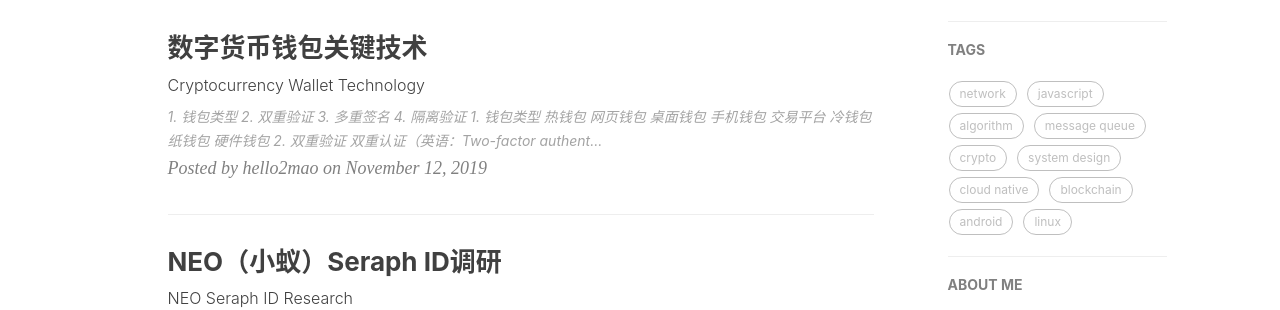
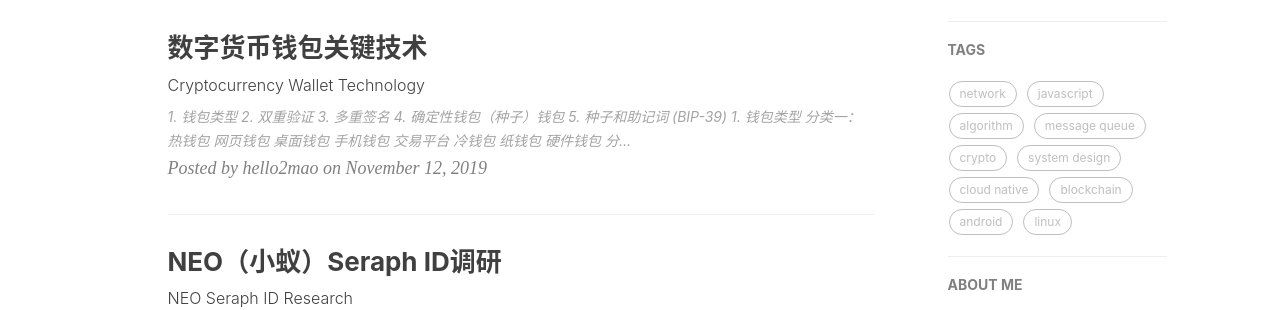
Before and after one commit to hello2mao/hello2mao.github.io, a Jekyll site: the page built from index.html, in a window 1280 px wide. Shown: the part 437-747 px from the top of the page. Built offline with Jekyll 4.4.1, drawn with Linux system fonts in a browser that asks for light colours; nearby versions of some CDN libraries; a script that is not in the unit is left out; the list of posts is cut into pages by our own code; comment, search, counter and statistics services are not loaded.

Commit message:
Lazy push: 2019年11月12日 星期二 14时46分46秒 CST

```diff
--- a/_posts/2019-11-12-cryptocurrency-wallet-technology-overview.md
+++ b/_posts/2019-11-12-cryptocurrency-wallet-technology-overview.md
@@ -10,14 +10,17 @@
 
 <!-- TOC -->
 
-- [1. 钱包类型](#1-%e9%92%b1%e5%8c%85%e7%b1%bb%e5%9e%8b)
-- [2. 双重验证](#2-%e5%8f%8c%e9%87%8d%e9%aa%8c%e8%af%81)
-- [3. 多重签名](#3-%e5%a4%9a%e9%87%8d%e7%ad%be%e5%90%8d)
-- [4. 隔离验证](#4-%e9%9a%94%e7%a6%bb%e9%aa%8c%e8%af%81)
+- [1. 钱包类型](#1-钱包类型)
+- [2. 双重验证](#2-双重验证)
+- [3. 多重签名](#3-多重签名)
+- [4. 确定性钱包（种子）钱包](#4-确定性钱包种子钱包)
+- [5. 种子和助记词 (BIP-39)](#5-种子和助记词-bip-39)
 
 <!-- /TOC -->
 
 # 1. 钱包类型
+
+*分类一：*
 
 - 热钱包
   - 网页钱包
@@ -27,6 +30,14 @@
 - 冷钱包
   - 纸钱包
   - 硬件钱包
+
+*分类二：*
+
+- 非确定性钱包：，它的每一个密钥都是通过一个随机数独立生成的。密钥之间相互没有关联。
+- 确定性钱包：它所有的密钥都来源于一个单独的叫做种子的主密钥。在这个钱包中所有的密钥都相互关联，并且任何拥有原始种子的人都可以将这些密钥再生成一遍。
+
+分层确定性钱包是通过一个种子来初始化的。而为了便于使用，种子会被编码成英语单词（或者其他语言的单词），这些单词被称为助记词。
+
 
 # 2. 双重验证
 
@@ -59,17 +70,14 @@
 
 多重签名地址可设定其所需的密钥组合：最常见的就是三分之二（2/3），此类地址表示只需提供2个起签名就可以访问3签名地址中的资金。
 
-# 4. 隔离验证
+# 4. 确定性钱包（种子）钱包
 
-隔离验证，即Segregated Witness （简称 SegWit），最开始被认为是一种比特币区块的扩容方案，会影响到比特币区块的大小，极有可能造成比特币分叉，引起了社区的激烈讨论。
+推荐使用的是拥有助记词种子备份功能的基于行业标准的HD 钱包。
 
-隔离验证要点有三个：
+确定性钱包最高级的实现就是由比特币的 BIP-32 标准定义的 HD 钱包。
 
-- 改变了比特币区块中数据的存储方式
-- 提高了区块容量，并且还能与旧版本兼容
-- 解决了许多比特币项目中存在的一个主要问题：交易延展性
+![](https://user-gold-cdn.xitu.io/2018/4/27/1630512bf00efacf?imageView2/0/w/1280/h/960/format/webp/ignore-error/1)
 
-隔离验证其实就是把原来的比特币交易中签名的部分单独拿出来放到另一个叫 witness 的结构中。
-签名就是要用来进行“验证”的数据，放在另一个地方就是要“隔离”出来。
+# 5. 种子和助记词 (BIP-39)
 
-![](https://img.chainnews.com/material/images/dbc887f05e8bd52475e97a1cb75a8acb.jpg)
+HD 钱包对于管理多个密钥和地址来说是一个很强力的机制。如果再结合一个从一系列英语单词（或者其他语言的单词）中创建种子的标准化方法的话，那么通过钱包进行抄写、导出和导入都变得更加简单易用。这就是大家所熟知的由标准 BIP-39 定义的助记词。
```
